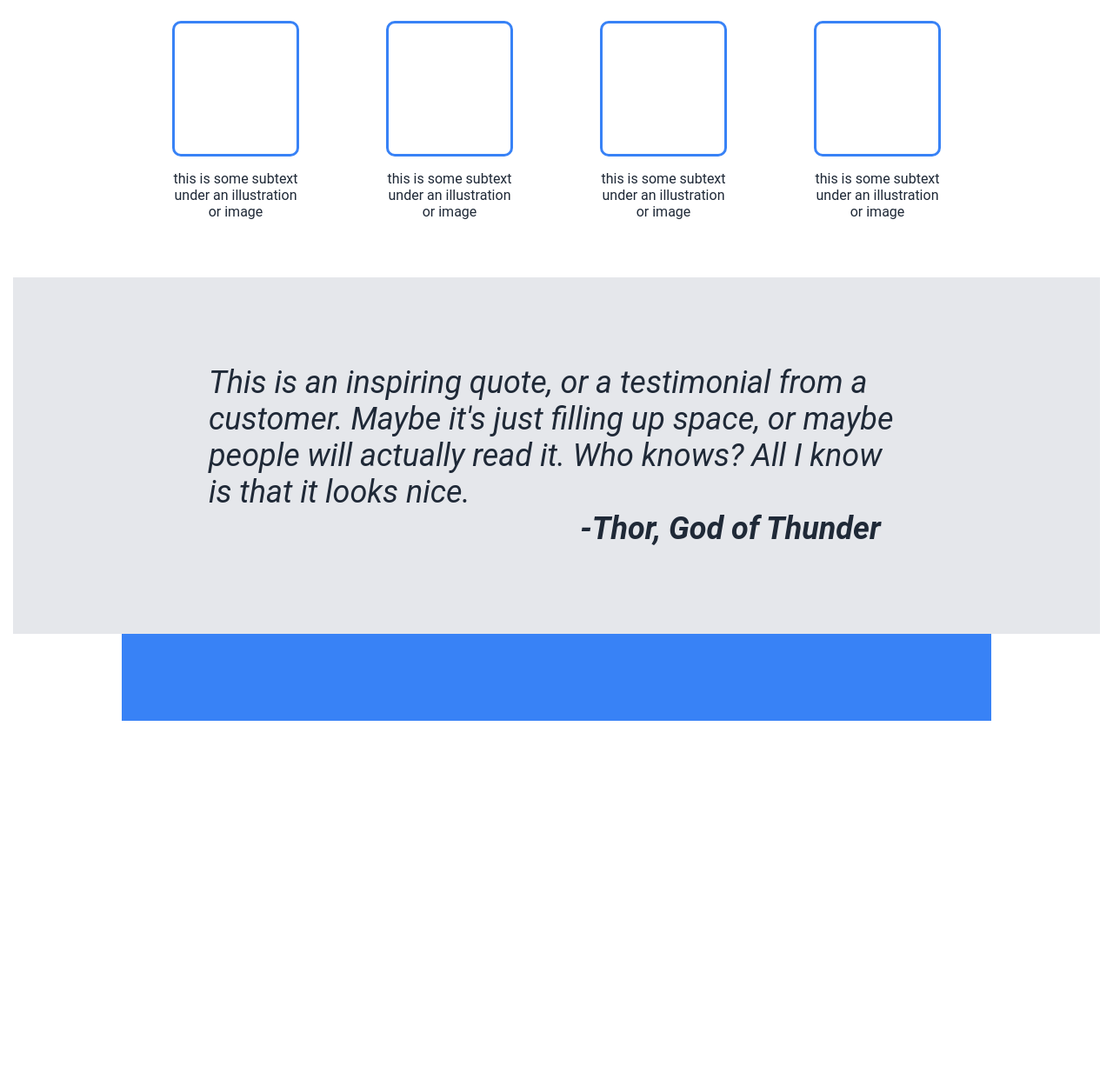
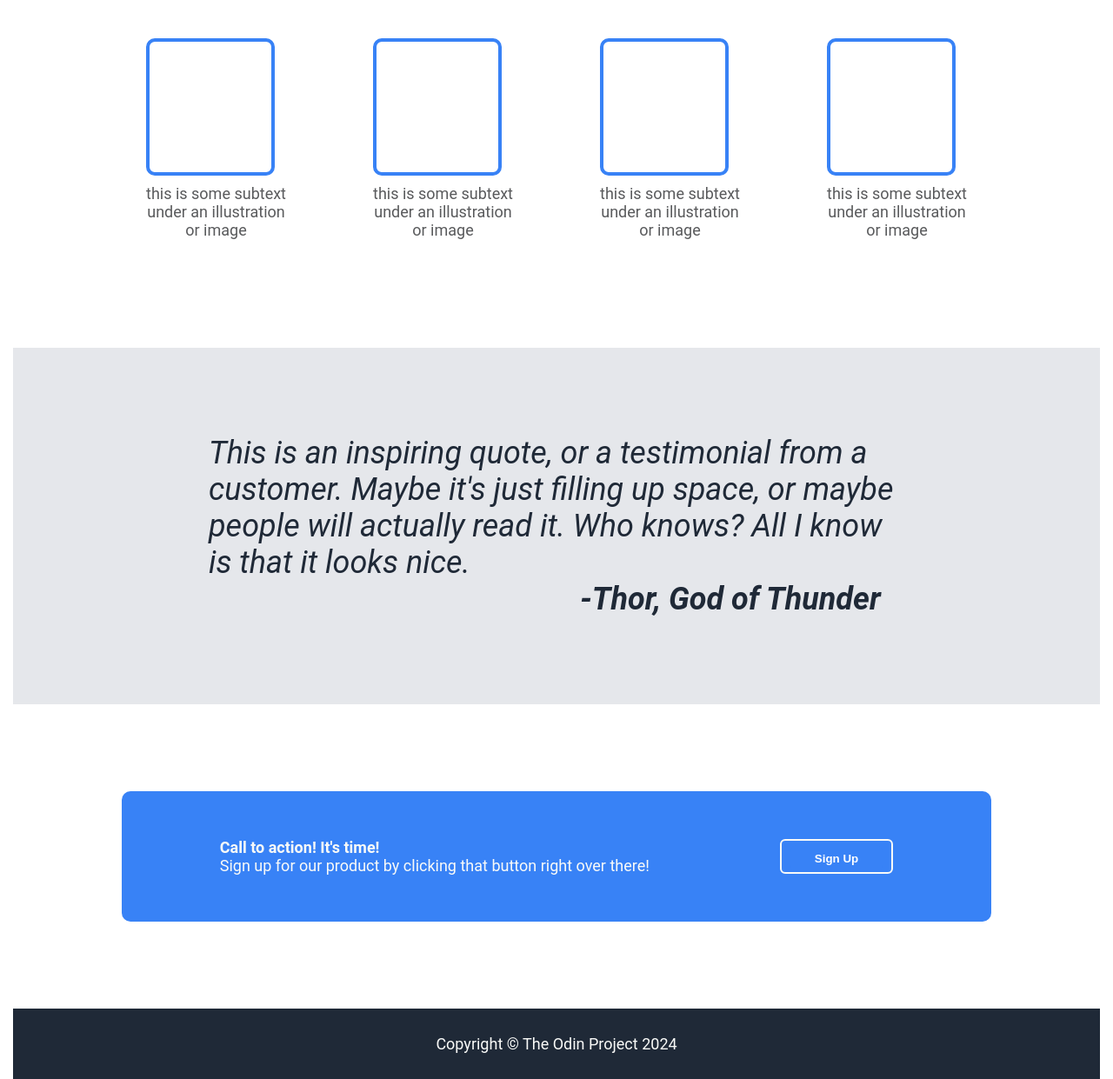
Before and after one commit to Clivewell/Project-Landing-Page, a plain HTML site: page index.html in a window 1280 px wide. Shown: the part 574-1815 px from the top of the page at 87% size. Before the commit the page ends 1403 px from the top, so only its background shows below. Drawn offline with Linux system fonts and the light colour scheme.

Commit message:
completed website as per lesson assignment

```diff
--- a/index.html
+++ b/index.html
@@ -18,7 +18,7 @@
                     <div><a href="#">header link two</a></div>
                     <div><a href="#">header link three</a></div>
                 </div>
-            </div>
+            </div><!--menu-container-->
         <div class="headerContent">
             <div class="headerContentText">
                 <h1 class="heroMainText">This website is awesome</h1>
@@ -59,13 +59,19 @@
         </div>
         <div class="contentThree">
             <div class="blueBox">
-
+                <div class="blueBoxText">
+                    <h2>Call to action! It's time!</h2>
+                    <p>Sign up for our product by clicking that button right over there!</p>
+                </div>
+                <div class="ctaBtn">
+                    <button>Sign Up</button>
+                </div>
             </div>
         </div>
         <footer>
-
+            <p>Copyright &#169; The Odin Project 2024</p>
         </footer>
-
+    </div><!--container -->
 </body>
 
 </html>
--- a/styles.css
+++ b/styles.css
@@ -7,8 +7,9 @@ body {
 
 .container {
     display: flex;
-    align-items: center;
     flex-direction: column;
+    width: 1250px;
+    margin: 0 auto;
 }
 
 .menu-container {
@@ -61,7 +62,7 @@ header {
     display: flex;
     justify-content: center;
     flex-direction: column;
-    padding: 25px 125px 75px 125px;
+    padding: 25px 125px 100px 125px;
 
 }
 
@@ -84,6 +85,7 @@ button {
     border: none;
     border-radius: 8px;
     padding: 8px 28px;
+    margin-top: 5px;
 }
 
 
@@ -107,7 +109,7 @@ button {
     text-align: center;
     width: 1250px;
     margin-top: 40px;
-    margin-bottom: 50px;
+    margin-bottom: 40px;
 }
 
 .boxContainer {
@@ -119,13 +121,19 @@ button {
     color: #1f2937;
     padding-top: 20px;
     padding-bottom: 50px;
+    margin-bottom: 75px;
 }
 
 .box {
     width: 140px;
     height: 150px;
-    border: 3px solid #3882f6;
+    border: 4px solid #3882f6;
     border-radius: 10px;
+}
+
+.boxContent p {
+    color: #595a5c;
+    margin-top: 10px;
 }
 
 .contentTwo {
@@ -161,13 +169,35 @@ button {
 }
 
 .blueBox {
+    display: flex;
     width: 1000px;
-    height: 100px;
+    height: 150px;
+    justify-content: center;
+    align-items: center;
     align-self: center;
     background-color: #3882f6;
+    border-radius: 10px;
+    margin-top: 100px;
+    margin-bottom: 100px;
+}
+
+.blueBoxText h2,p {
+    margin: 0;
+    color: #f9faf8;
+    font-size: 18px;
+}
+
+.ctaBtn {
+    margin-left: 150px;
+    border: 2px solid #f9faf8;
+    border-radius: 6px;
+    padding: 0px 10px;
 }
 
 footer {
     background-color: #1f2937;
-
+    color: #f9faf8;
+    font-size: 18px;
+    text-align: center;
+    padding: 30px 30px;
 }
```
